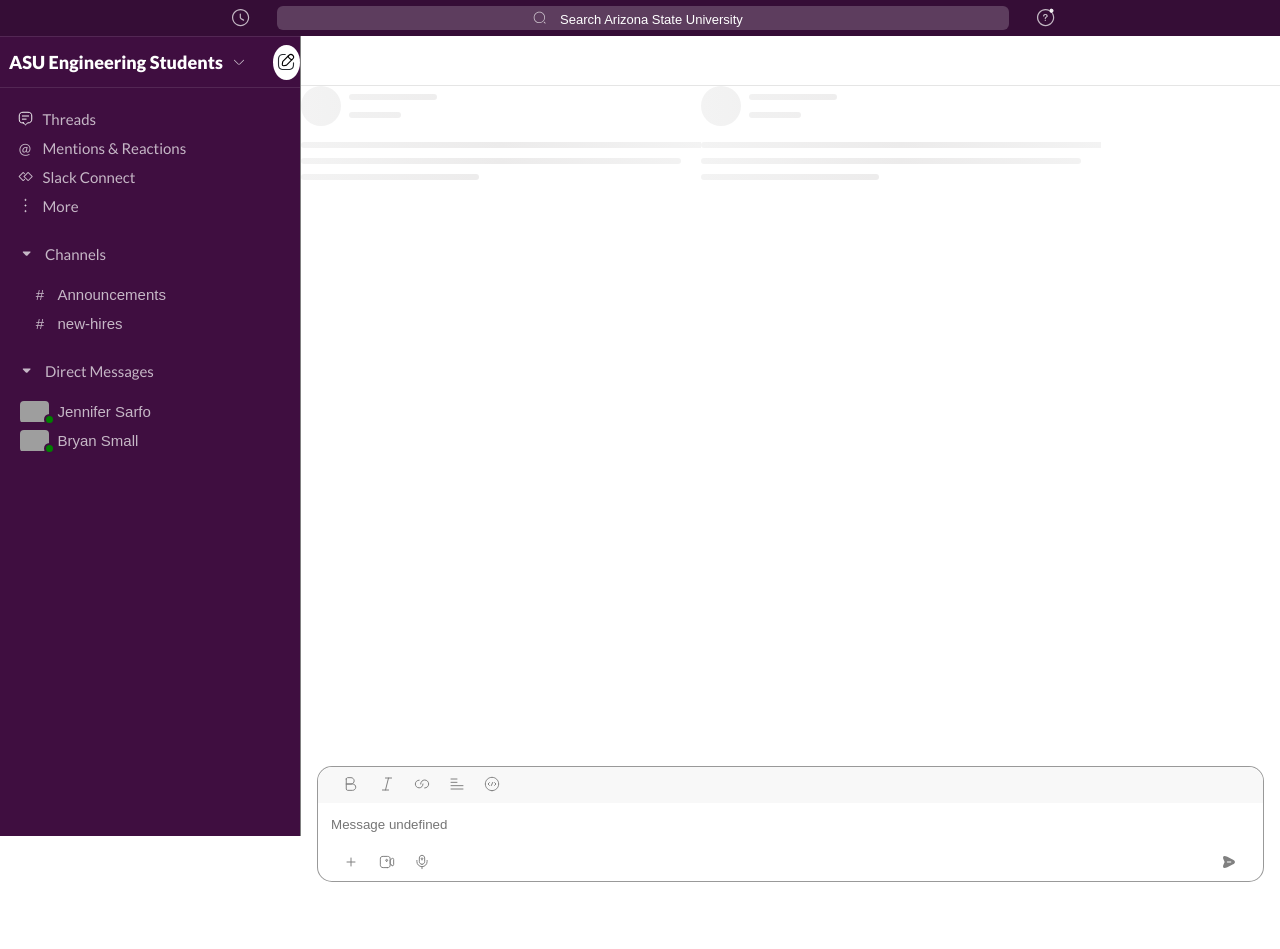
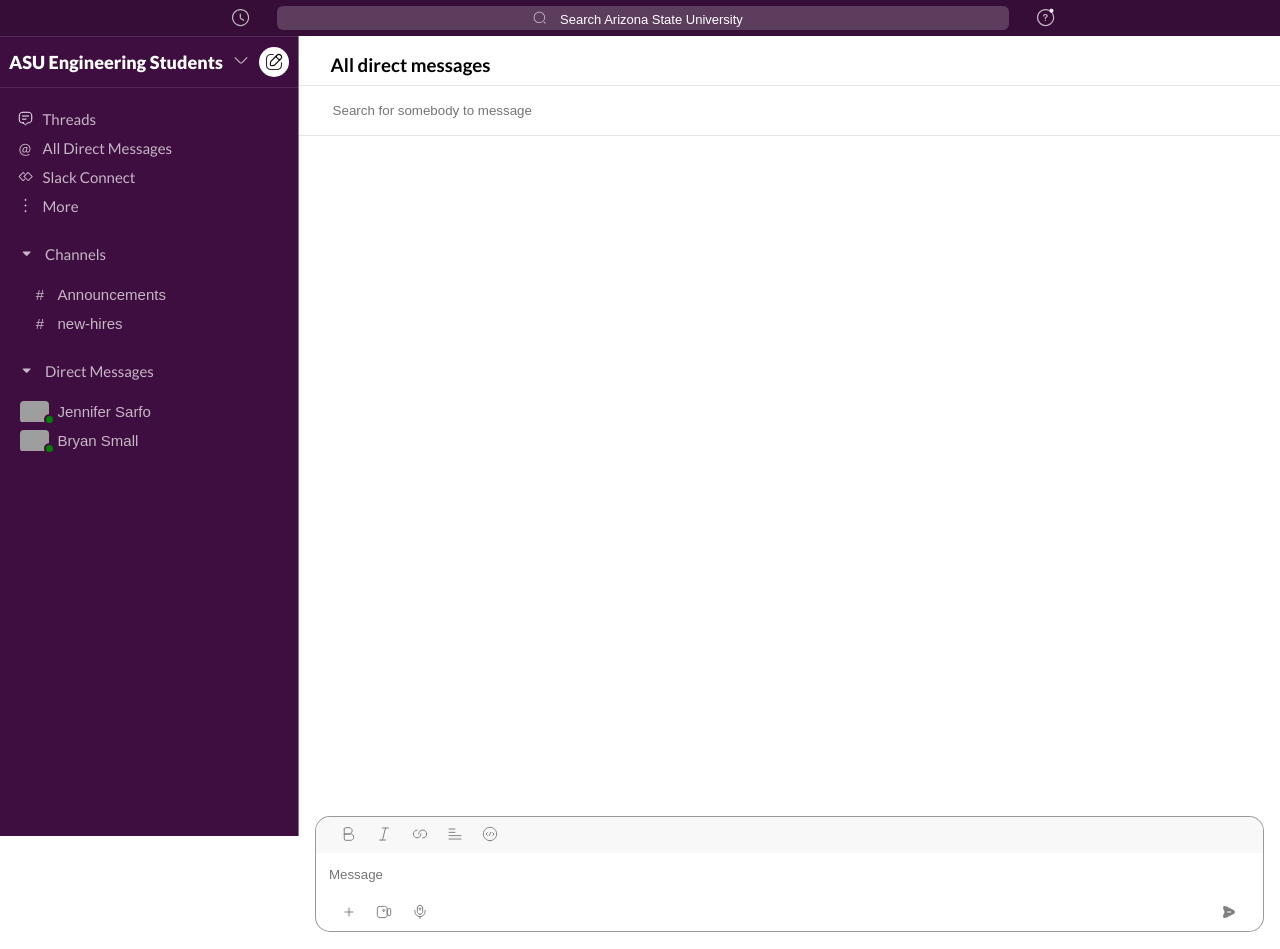
Before and after one commit to kwabena53/slack-clone, a React (Create React App) app: page / in a window 1280 px wide. Before the commit the page ends 899 px from the top, so only its background shows below. Built offline with nearby package versions, Linux system fonts and the light colour scheme; grey boxes are pictures that could not be loaded.

Commit message:
implemented search

```diff
--- a/src/App.css
+++ b/src/App.css
@@ -45,6 +45,7 @@
 
 .menuItem:hover {
     background: var(--primary-dark-color);
+    color: rgb(255, 255, 255, 0.7);
 }
 
 
@@ -83,8 +84,11 @@
 }
 
 .titleText {
+
     margin: 0 0.5em;
 }
+
+
 .editIcon {
     fill: var(--primary-default-color);
     padding: 5px;
@@ -92,11 +96,11 @@
 
 .circle {
     border-radius: 100%;
-    width: 35px;
-    height: 35px;
+    width: 30px;
+    height: 30px;
     background: #ffffff;
     display: flex;
     justify-content: center;
     align-items: center;
-    margin-left: 1.5em;
+    margin: 0 0.5em;
 }
--- a/src/Components/ContentArea/ContentArea.css
+++ b/src/Components/ContentArea/ContentArea.css
@@ -17,6 +17,14 @@
     bottom: 30px;
     margin: 0 1em;
     min-height: 133px;
+}
+
+.search-input{
+    min-width: 900px;
+    background: transparent;
+    height: 30px;
+    outline: none;
+    border: none;
 }
 
 .input-area{
--- a/src/Components/ContentArea/ContentArea.js
+++ b/src/Components/ContentArea/ContentArea.js
@@ -1,13 +1,14 @@
 import React, { useEffect, useRef, useState } from "react"
 import { useDispatch, useSelector } from "react-redux"
-import { getConversation, _addConvo } from "../../duck/actions"
+import { getConversation, startConvo, _addConvo } from "../../duck/actions"
 import { AddIcon, CodeIcon, LinkIcon, MicrophoneIcon, SendIcon, TextAlignIcon, TextBoldIcon, TextItalicIcon, VideoIcon } from "../Icons/SlackCloneIcons"
+import DirectMessageMenuItem from "../MenuDropdown/DirectMessageMenuItem"
 import Message from "../Message/Message"
 import RightSider from "../RightSider/RighSider"
 import SkeletonLoader from "../SkeletonLoader"
 import "./ContentArea.css"
 
-const ContentArea = ({content, ...rest}) => {
+const ContentArea = ({content, setContent, ...rest}) => {
    const dispatch =  useDispatch()
    const elementRef = useRef();
    const state = useSelector((state)=>state?.app?.convo)
@@ -16,11 +17,13 @@
 
    let user = users ? users[content] :""
 
+
    const [inputVal, setInputVal] = useState("")
+   const [searchInput, setSearch] = useState("")
 
 
   const scrollToBottom = () => {
-    elementRef.current.scrollIntoView({ behavior: "smooth", block: "start"});
+    elementRef.current.scrollIntoView(false);
   }
     const handleInputChange = (e)=>{
         e.preventDefault()
@@ -38,17 +41,44 @@
      setInputVal("")
    }
 
+   const handleSearch = (e)=>{
+       e.preventDefault()
+       setSearch(e.target.value)
+   }
+
    const sendMessage =()=>{
        dispatch(_addConvo("dm", content, inputVal))
        clearInputField()
        scrollToBottom()
    }
+
+   const startConversation = (user)=>{
+       dispatch(startConvo(user))
+       setContent(user)
+   }
   let msg_ = state?state[content]: ""
+  let recepient = content? user?.name: ""
+
+
+  const userFilter = searchInput === ""? {} : Object.values(users).filter((user)=>(
+    user.name.toLowerCase().includes(searchInput.toLocaleLowerCase())
+  ))
+
     return (
             <div ref={elementRef}  {...rest} className="centerContent">
                 <div className="contentHeader">
-                    <h3 className="slack-h3">{user?.name}</h3>
+                    <h3 className="slack-h3">{content? user?.name: "All direct messages"}</h3>
                 </div>
+                {
+                    !content?(
+                        <div className="contentHeader">
+                        <input prefix="To:" value={searchInput} onChange={handleSearch} placeholder="Search for somebody to message" className="search-input"  />
+                        </div>
+                    ):
+                    ""
+                }
+
+
                 <div  className="msgContent">
                     {
                         msg_ ?
@@ -58,8 +88,16 @@
                            )
                        })
                        :
-                      <SkeletonLoader num={2}/>
+                    <div>
+                       { Object.values(userFilter).map((user)=>{
+                           return(
+
+                               <DirectMessageMenuItem key={user.id} onClick={()=>startConversation(user)} dark user={user}/>
+                           )
+                       }) }
+                    </div>
                     }
+
 
 
 
@@ -84,7 +122,7 @@
                             </div>
 
                         </div>
-                        <input onChange={handleInputChange} className="note-area" value={inputVal} placeholder={`Message ${user?.name}`} />
+                        <input onChange={handleInputChange} className="note-area" value={inputVal} placeholder={`Message ${recepient}`} />
                         <div className="lower-icons">
                             <div className="lower-left-icons">
                                 <div className="sl-icon">
--- a/src/Components/MenuDropdown/DirectMessageMenuItem.js
+++ b/src/Components/MenuDropdown/DirectMessageMenuItem.js
@@ -3,10 +3,11 @@
 import './MenuDropdown.css'
 
 
-const DirectMessageMenuItem = ({user, ...rest})=>{
+const DirectMessageMenuItem = ({user, dark, ...rest})=>{
   const onlineStatus = user?.active? "active": "inactive"
+  const type = dark ? "menuItemDark" : "menuItemLight"
     return(
-            <button {...rest} className="menuItem">
+            <button {...rest} className={`menuItem ${type}`}>
                 <div className="subMenu">
                   <div className="menuIcon">
                       {/* <div className="imgIcon"> */}
--- a/src/Components/MenuDropdown/MenuDropdown.css
+++ b/src/Components/MenuDropdown/MenuDropdown.css
@@ -88,6 +88,14 @@
     font-size: 15px;
 }
 
+.menuItemDark{
+    color: var(--primary-default-color);
+}
+
+.menuItemLight{
+    color: rgb(255, 255, 255, 0.7);
+}
+
 .menuIcon {
     margin-right: 0.5em;
     width: 20px;
--- a/src/Pages/Homepage.js
+++ b/src/Pages/Homepage.js
@@ -27,6 +27,9 @@
     setContent(val)
   }
 
+  const resetContentArea = ()=>{
+    setContent("")
+  }
   const rightSiderState = {
     setSider,
     setUser
@@ -43,8 +46,10 @@
           <div className="leftSider">
             <div className="title">
               <span className="titleText">ASU Engineering Students</span>
+              <div>
               <ArrowDown width="1em" height="1em" />
-              <div className="circle">
+              </div>
+              <div className="circle app-edit-icon">
                 <EditIcon width="1em" height="1em" classN="editIcon" />
               </div>
             </div>
@@ -57,9 +62,9 @@
                   </div>
                 </div>
                 <div className="menuItem">
-                  <div className="navItem">
+                  <div onClick={()=>resetContentArea()}  className="navItem">
                     <span className="menuIcon">@</span>
-                    Mentions & Reactions
+                    All Direct Messages
                   </div>
                 </div>
                 <div className="menuItem">
@@ -104,7 +109,7 @@
           </div>
           <div className="resizer"> </div>
 
-          <ContentArea style={{width: showSider? "auto": "100%"}} content={content} />
+          <ContentArea style={{width: showSider? "auto": "100%"}} setContent={setContent} content={content} />
 
           {showSider ? <RightSider  closeSider={setSider} user={user} /> : ""}
         </div>
--- a/src/duck/actions.js
+++ b/src/duck/actions.js
@@ -5,6 +5,7 @@
 GET_USERS,
 GET_USER,
  GET_CONVERSATION,
+ START_NEW_CONVO,
  ADD_CONVO,
  GET_CHANNELS,
  GET_CONVERSATIONS
@@ -41,6 +42,17 @@
     }
 }
 
+export const startConvo = (user)=>{
+   let  data = {
+        [user.id]:{
+            ...user
+        }
+    }
+    return{
+        type: START_NEW_CONVO,
+        data
+    }
+}
 export const getConversation = (user)=>{
     return async (dispatch)=>{
          return getConvo(user).then((data)=>{
--- a/src/duck/reducers.js
+++ b/src/duck/reducers.js
@@ -4,6 +4,7 @@
     GET_USER,
     GET_CONVERSATIONS,
     ADD_CONVO,
+    START_NEW_CONVO,
      GET_CONVERSATION,
      GET_CHANNELS
     } from "./types"
@@ -31,6 +32,14 @@
             return {
                 ...state,
                 channels: action.data
+            }
+        case START_NEW_CONVO:
+            return {
+                ...state,
+                recent: {
+                    ...state.recent,
+                    ...action.data
+                }
             }
         case GET_RECENT_CONVOS:
             return {
--- a/src/duck/types.js
+++ b/src/duck/types.js
@@ -7,3 +7,4 @@
 export const GET_CHANNELS = "GET_CHANNELS"
 export const ADD_CONVO = "ADD_CONVO"
 export const GET_CONVERSATIONS = "GET_CONVERSATIONS"
+export const START_NEW_CONVO = "START_NEW_CONVO"
```
